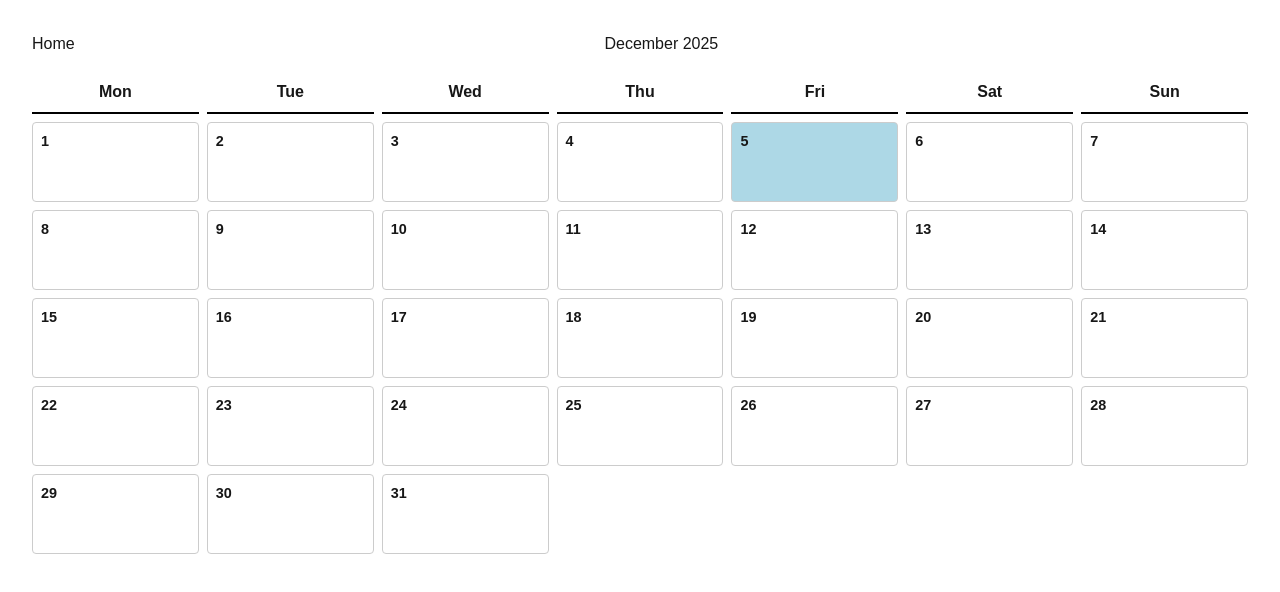
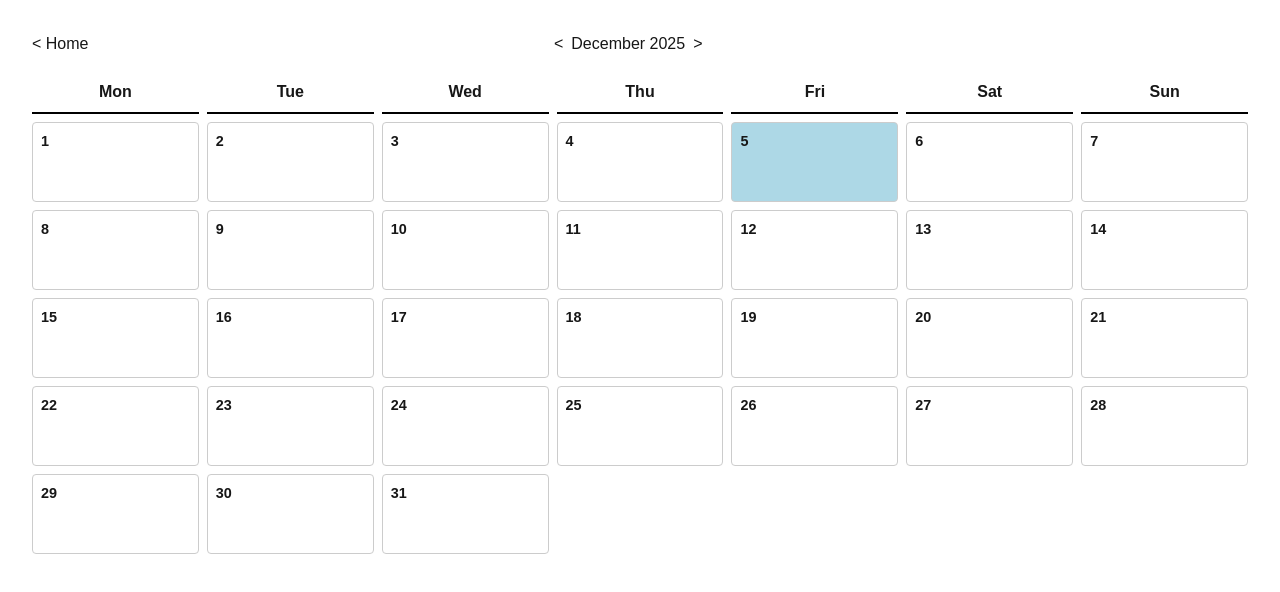
Before and after one commit to stfc-dylan03/ReactScheduler, a Next.js app in the folder react-scheduler-test/: page /scheduler in a window 1280 px wide. Shown: the top 592 px of the page. Built offline with nearby package versions, Linux system fonts and the light colour scheme.

Commit message:
Add buttons for prev and next months

```diff
--- a/react-scheduler-test/app/scheduler/page.tsx
+++ b/react-scheduler-test/app/scheduler/page.tsx
@@ -1,4 +1,7 @@
+"use client";
+
 import Link from "next/link"
+import { useMemo, useState } from "react";
 
 const weekdays = ["Mon", "Tue", "Wed", "Thu", "Fri", "Sat", "Sun"];
 
@@ -28,12 +31,33 @@ function buildMonthCalendar(date: Date): (Date | null)[] {
 
 export default function SchedulerPage() {
     const today = new Date();
-    const monthLabel = today.toLocaleString("default", {
-        month: "long",
-        year: "numeric",
-    });
 
-    const days = buildMonthCalendar(today);
+    const [currentMonth, setCurrentMonth] = useState(
+        () => new Date(today.getFullYear(), today.getMonth(), 1)
+    );
+
+    const {monthLabel, days} = useMemo(() => {
+        const label = currentMonth.toLocaleString("default", {
+            month: "long",
+            year: "numeric",
+        });
+
+        const grid = buildMonthCalendar(currentMonth);
+
+        return { monthLabel: label, days: grid };
+    }, [currentMonth]);
+
+    const goPrev = () => {
+        setCurrentMonth((prev) =>
+            new Date(prev.getFullYear(), prev.getMonth() - 1, 1)
+        );
+    };
+
+    const goNext = () => {
+        setCurrentMonth((prev) =>
+            new Date (prev.getFullYear(), prev.getMonth() + 1, 1)
+        );
+    };
 
     return (
         <main style={{ padding: "2rem"}}>
@@ -43,10 +67,19 @@ export default function SchedulerPage() {
                 justifyContent: "space-between",
                 marginBottom: "1rem",
                 alignItems: "center",
+                gap: "1rem",
             }}>
-                <Link href = "/"><button>Home</button></Link>
-                <h1 style={{ margin: 0 }}>{monthLabel}</h1>
-                <div/>
+                <Link href = "/"><button>{'<'} Home</button></Link>
+
+                <div style={{ display: "flex", alignItems: "center", gap: "0.5rem" }}>
+                    <button onClick={goPrev}>{'<'}</button>
+                    <h1 style={{ margin: 0 }}>{monthLabel}</h1>
+                    <button onClick={goNext}>{'>'}</button>
+                </div>
+
+
+
+                <div style={{ width: "80px" }}/>
             </header>
             <section style={{
                 display: "grid",
```
